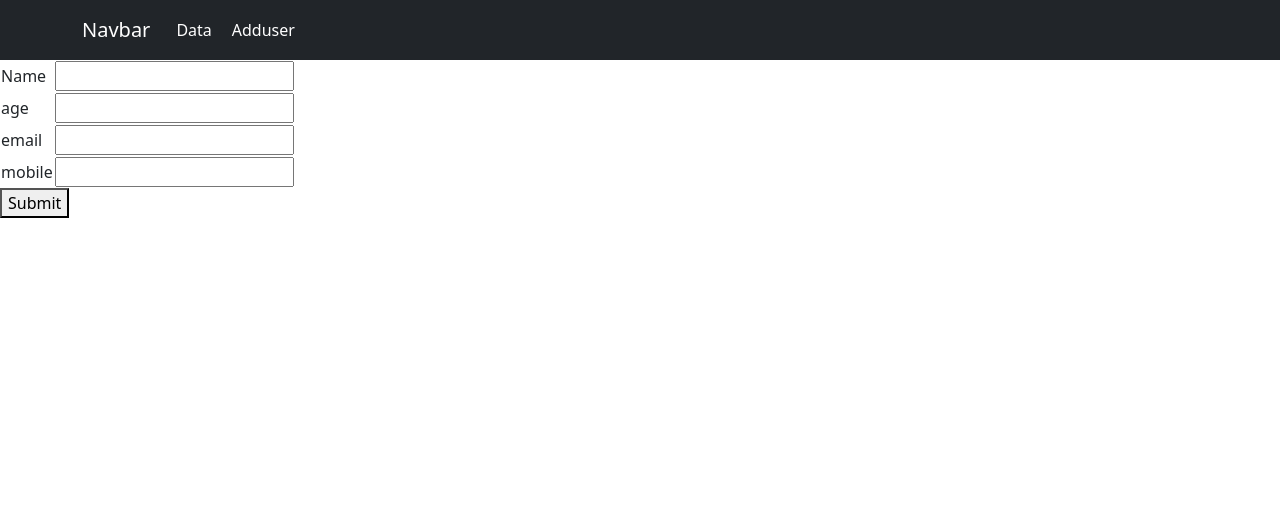
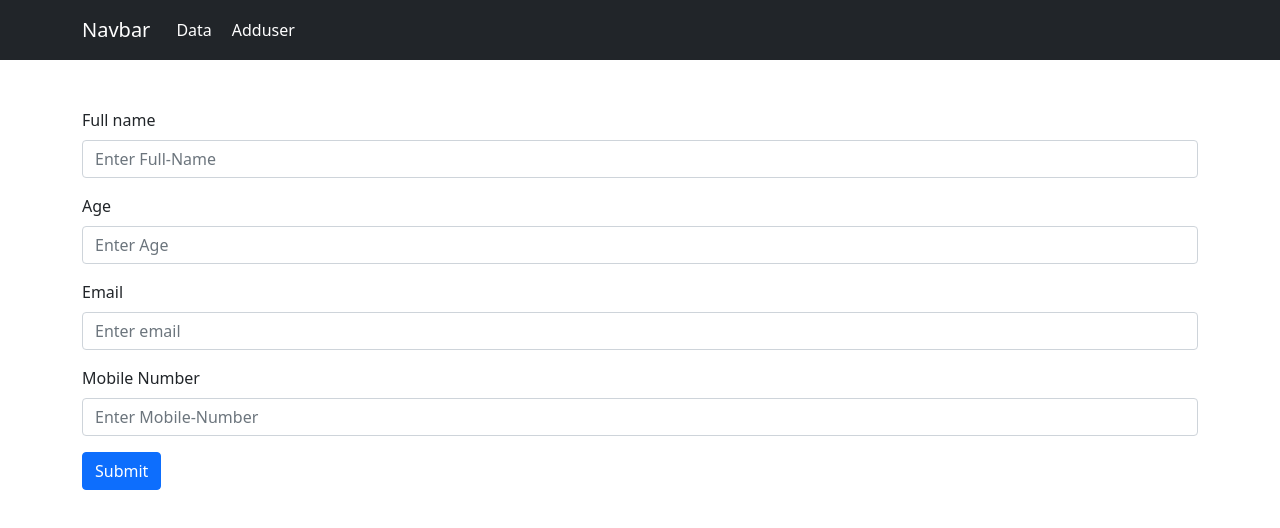
Before and after one commit to Bhargav-2808/merncrud, a React (Create React App) app in the folder mernapp/: page /edit/1 in a window 1280 px wide. Shown: the top 528 px of the page. Built offline with nearby package versions, Linux system fonts and the light colour scheme.

Commit message:
Edit user Updated

```diff
--- a/mernapp/src/Edituser.js
+++ b/mernapp/src/Edituser.js
@@ -1,104 +1,74 @@
 import react, { useState, useEffect } from "react";
-import Links from './Links';
-import { addusers, editUser } from "./api";
+import Links from "./Links";
+import {  editUser } from "./api";
+import {Form, Container, Button} from 'react-bootstrap';
 import { useParams } from "react-router-dom";
+import { useForm } from "react-hook-form";
 
-
-
-const initialvalue = {
-    name: "",
-    age: "",
-    email: "",
-    mobile: "",
-};
+// const initialvalue = {
+//   name: "",
+//   age: "",
+//   email: "",
+//   mobile: "",
+// };
 
 const Edituser = () => {
-    const [user, setUser] = useState(initialvalue);
-    const { name, age, email, mobile } = user;
-    const {id} = useParams();
-
-
-    // useEffect(() => {
-    //     loadUserDetails();
-    // }, []);
-
-    // const loadUserDetails = async () => {
-    //     const response = await addusers(id);
-    //     setUser(response.data);
-    // }
-
-    const commonFormSet = (e) => {
-        setUser({ ...user, [e.target.name]: e.target.value });
+  const { id } = useParams();
+  const { register, handleSubmit } = useForm();
+  const onSubmit = async (data) => {
+    await editUser(id, data);
+    //console.log(data);
   };
-
-    const onValueChange = async () => {
-        const response =   await editUser(id, user);
-
-    };
-
-
-
 
 
   return (
     <>
       <Links />
-            <form>
-                <div>
-                    <table>
-                        <tbody>
-                            <tr>
-                                <td>Name</td>
-                                <td>
-                                    <input
+
+      <Container className="mt-5">
+        <Form onSubmit={handleSubmit(onSubmit)}>
+          <Form.Group className="mb-3">
+            <Form.Label>Full name</Form.Label>
+            <Form.Control
               type="text"
-                                        onChange={(e) => commonFormSet(e)}
-                                        value={name}
+              placeholder="Enter Full-Name"
               name="name"
+              {...register("name")}
             />
-                                </td>
-                            </tr>
-                            <tr>
-                                <td>age</td>
-                                <td>
-                                    <input
+          </Form.Group>
+          <Form.Group className="mb-3">
+            <Form.Label>Age</Form.Label>
+            <Form.Control
               type="text"
-                                        onChange={(e) => commonFormSet(e)}
-                                        value={age}
+              placeholder="Enter Age"
               name="age"
+              {...register("age")}
             />
-                                </td>
-                            </tr>
-                            <tr>
-                                <td>email</td>
-                                <td>
-                                    <input
-                                        type="text"
-                                        onChange={(e) => commonFormSet(e)}
-                                        value={email}
+          </Form.Group>
+          <Form.Group className="mb-3">
+            <Form.Label>Email</Form.Label>
+            <Form.Control
+              type="email"
+              placeholder="Enter email"
               name="email"
+              {...register("email")}
             />
-                                </td>
-                            </tr>
-                            <tr>
-                                <td>mobile</td>
-                                <td>
-                                    <input
-                                        type="text"
-                                        onChange={(e) => commonFormSet(e)}
-                                        value={mobile}
+          </Form.Group>
+          <Form.Group className="mb-3">
+            <Form.Label>Mobile Number</Form.Label>
+            <Form.Control
+              type="number"
+              placeholder="Enter Mobile-Number"
               name="mobile"
+              {...register("mobile")}
             />
-                                </td>
-                            </tr>
+          </Form.Group>
 
-                        </tbody>
-                    </table>
-                </div>
-            </form>
-            <button type="submit" onClick={() => onValueChange()}>
+          <Button variant="primary" type="submit">
             Submit
-            </button>
+          </Button>
+        </Form>
+      </Container>
     </>
   );
 };
```
Also changed, not shown: mernapp/src/Adduser.js (+2 -71 lines). Lines whose indentation alone changed are shown as unchanged.
